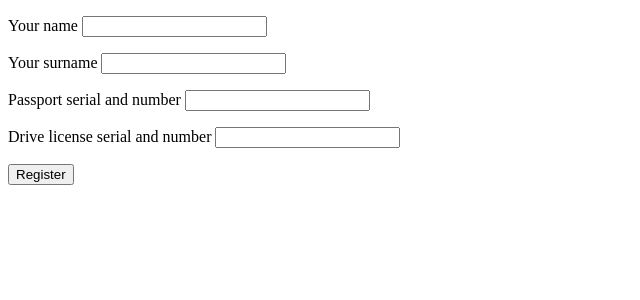
After one commit to LazarevY/PythonCarSharing, a Flask app: page /register in a window 1280 px wide. The commit adds this page. Shown: the top 300 px of the page, without its empty margins (0-640 px from the left). Run offline with Flask 2, Linux system fonts and the light colour scheme.

Commit message:
Add client registration form

```diff
--- /dev/null
+++ b/application/pages/client_registration.py
@@ -0,0 +1,44 @@
+from flask import render_template, flash, redirect
+from sqlalchemy import or_
+
+import app_context as a
+from application.database.modeles.client import Client
+from application.pages.forms.client_form import ClientForm
+
+app = a.app()
+db = a.db()
+
+
+@app.route('/register', methods=['GET'])
+def client_page_gen():
+    form = ClientForm()
+    return render_template("register_form.html", client_form=form)
+
+
+@app.route('/register_proc', methods=['POST'])
+def register_client():
+    form = ClientForm()
+
+    if not form.validate_on_submit():
+        flash('Check fields!')
+        return redirect('/register')
+
+    passport = form.passport.data
+    drive_license = form.drive_license.data
+
+    p = db.query(Client).filter(or_(Client.client_passport == str(passport),
+                                    Client.client_drive_license == str(drive_license))).all()
+    if len(p) != 0:
+        flash('Client with such passport or license already exist!')
+        return redirect('/register')
+
+    cl = Client(
+        client_name=form.name.data,
+        client_second_name=form.surname.data,
+        client_passport=str(passport),
+        client_drive_license=str(drive_license)
+    )
+
+    db.add_entity_object(cl)
+    db.commit_session()
+    return redirect('/register')
--- /dev/null
+++ b/application/pages/forms/client_form.py
@@ -0,0 +1,15 @@
+from flask_wtf import FlaskForm
+from wtforms import StringField, SelectField, SubmitField, Label, DecimalField
+from wtforms.validators import DataRequired, Optional, NumberRange
+
+
+class ClientForm(FlaskForm):
+    name = StringField('Your name', validators=[DataRequired()])
+    surname = StringField('Your surname', validators=[DataRequired()])
+    passport = DecimalField('Passport serial and number',
+                            validators=[DataRequired(),
+                                        NumberRange(min=10**9, max=10**10 - 1, message='This field must contain 10 digits')])
+    drive_license = DecimalField('Drive license serial and number',
+                                 validators=[DataRequired(),
+                                             NumberRange(min=10**9, max=10**10 - 1, message='This field must contain 10 digits')])
+    submit = SubmitField('Register')
--- a/application/pages/front.py
+++ b/application/pages/front.py
@@ -1,2 +1,3 @@
+import application.pages.model_add
+import application.pages.client_registration
 import application.pages.start_page
-import application.pages.model_add
--- a/application/pages/model_add.py
+++ b/application/pages/model_add.py
@@ -60,7 +60,7 @@ def model_form_action(form: ModelForm):
 
 
 @app.route('/model_add', methods=['GET', 'POST'])
-def page_gen():
+def model_add_page_gen():
     global error_msg
     global brands_backup
     global brand_for_model
--- /dev/null
+++ b/templates/register_form.html
@@ -0,0 +1,43 @@
+<!DOCTYPE html>
+<html lang="en">
+<head>
+    <meta charset="UTF-8">
+    <title>Register</title>
+</head>
+<body>
+{% with messages = get_flashed_messages() %}
+  {% if messages %}
+    <ul class=flashes>
+    {% for message in messages %}
+      <li>{{ message }}</li>
+    {% endfor %}
+    </ul>
+  {% endif %}
+{% endwith %}
+<form action="{{ url_for('register_client') }}" method="post">
+    {{ client_form.hidden_tag() }}
+
+    <p>
+        {{ client_form.name.label }}
+        {{ client_form.name }}
+    </p>
+
+    <p>
+        {{ client_form.surname.label }}
+        {{ client_form.surname }}
+    </p>
+    <p>
+        {{ client_form.passport.label }}
+        {{ client_form.passport }}
+    </p>
+
+    <p>
+        {{ client_form.drive_license.label }}
+        {{ client_form.drive_license }}
+    </p>
+    <p>
+        {{ client_form.submit() }}
+    </p>
+</form>
+</body>
+</html>
--- a/templates/start_page.html
+++ b/templates/start_page.html
@@ -4,6 +4,7 @@
       <title>Hello, there</title>
   </head>
   <body>
-  <a href="{{ modeledit }}">Model editing</a>
+  <a href="{{ url_for('model_add_page_gen') }}">Model editing</a>
+  <a href="{{ url_for('client_page_gen') }}">Client registration</a>
   </body>
 </html>
```
Also changed, not shown: application/database/modeles/client.py (added, +12 -0 lines).
